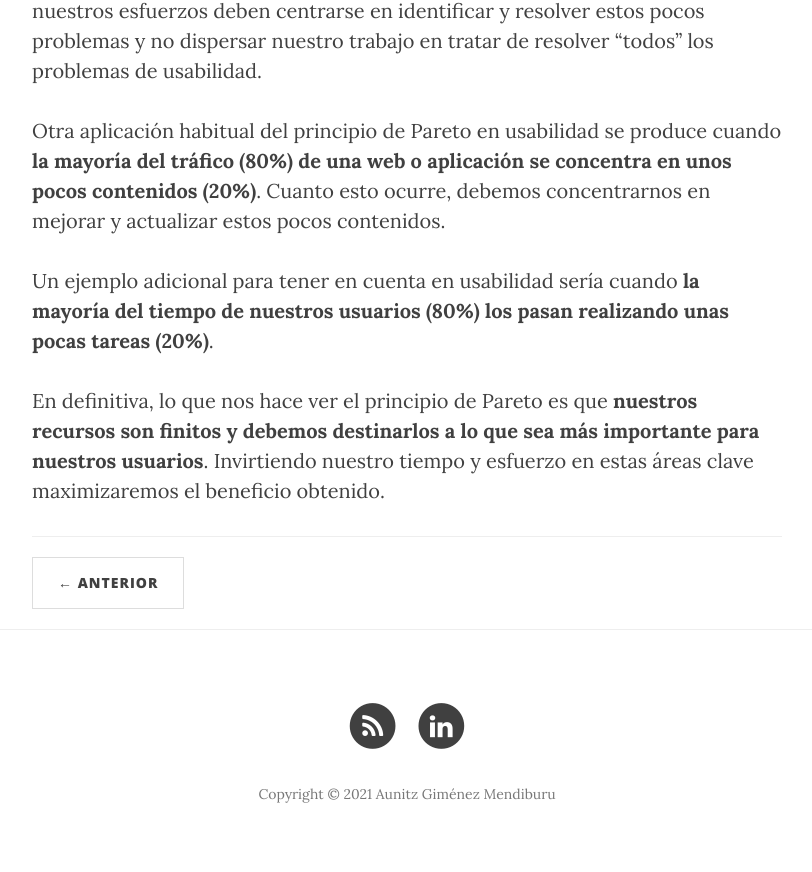
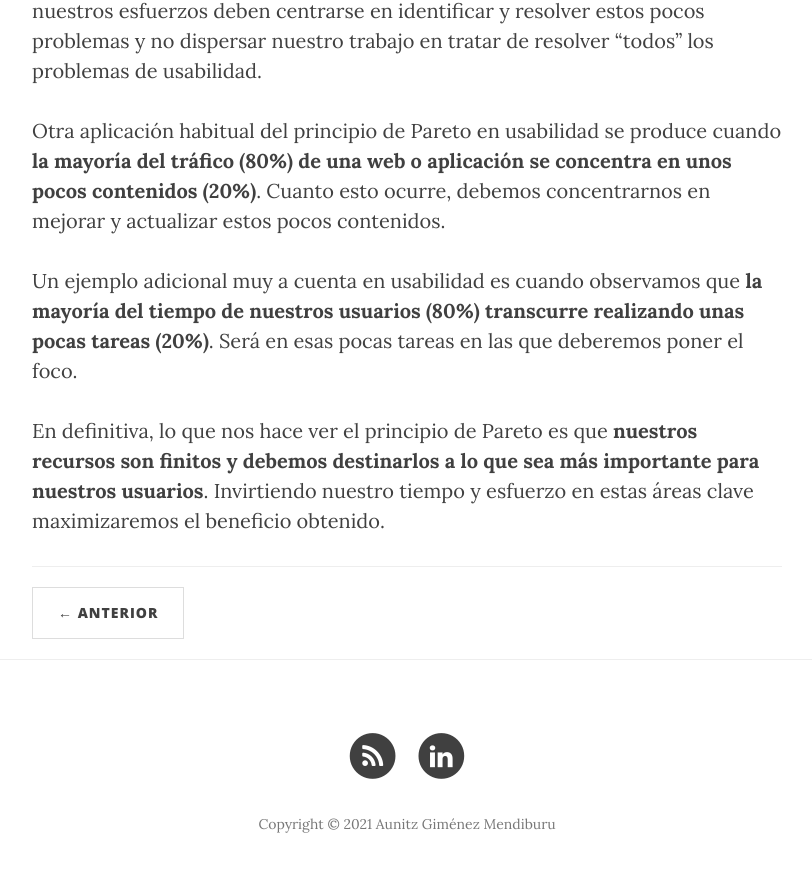
Before and after one commit to aunitz/beta, a Jekyll site: the page built from _posts/2021-04-11-principio-de-pareto.markdown, in a window 1280 px wide and 900 px high, scrolled down 1637 px. Shown: the top 872 px of the window, without its empty margins (233-1045 px from the left). Built offline with Jekyll 4.4.1, drawn with Linux system fonts in a browser that asks for light colours; nearby versions of some CDN libraries.

Commit message:
refactor: correcciones gramaticales

```diff
--- a/_posts/2021-04-11-principio-de-pareto.markdown
+++ b/_posts/2021-04-11-principio-de-pareto.markdown
@@ -28,6 +28,6 @@ tags:       [leyes y principios de usabilidad]
 
 <p>Otra aplicación habitual del principio de Pareto en usabilidad se produce cuando <strong>la mayoría del tráfico (80%) de una web o aplicación se concentra en unos pocos contenidos (20%)</strong>. Cuanto esto ocurre, debemos concentrarnos en mejorar y actualizar estos pocos contenidos.</p>
 
-<p>Un ejemplo adicional para tener en cuenta en usabilidad sería cuando <strong>la mayoría del tiempo de nuestros usuarios (80%) los pasan realizando unas pocas tareas (20%)</strong>.</p>
+<p>Un ejemplo adicional muy a cuenta en usabilidad es cuando observamos que <strong>la mayoría del tiempo de nuestros usuarios (80%) transcurre realizando unas pocas tareas (20%)</strong>. Será en esas pocas tareas en las que deberemos poner el foco.</p>
 
 <p>En definitiva, lo que nos hace ver el principio de Pareto es que <strong>nuestros recursos son finitos y debemos destinarlos a lo que sea más importante para nuestros usuarios</strong>. Invirtiendo nuestro tiempo y esfuerzo en estas áreas clave maximizaremos el beneficio obtenido.</p>
```
